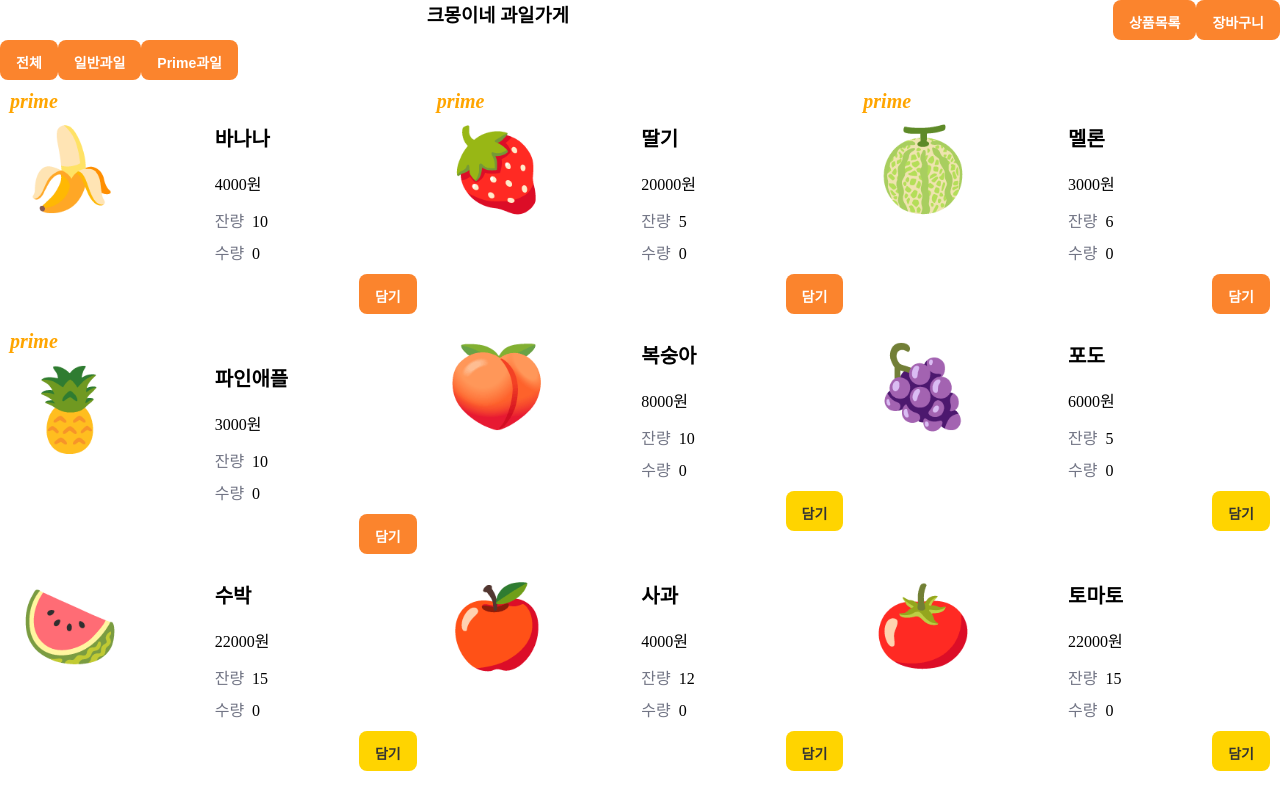
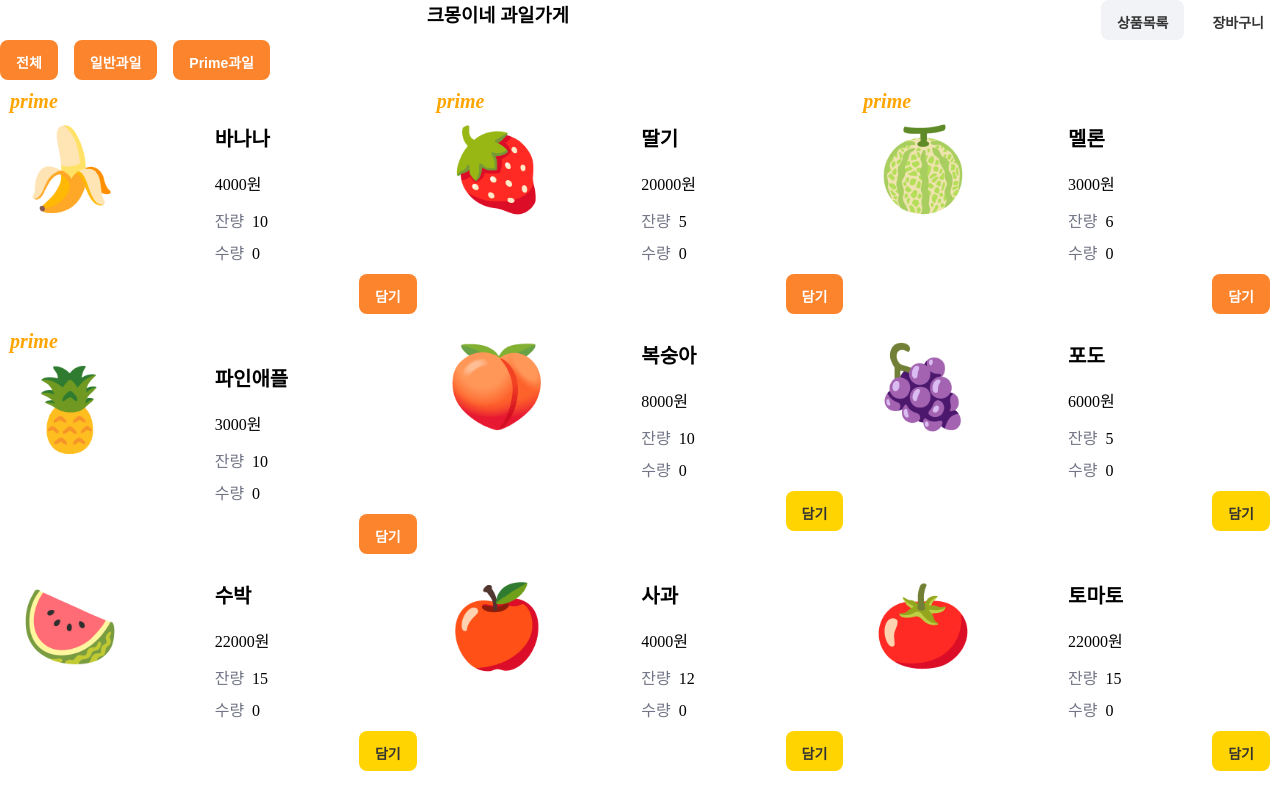
Before and after one commit to dongwook00/my-fruit-shop, a React (Create React App) app: page /#/ in a window 1280 px wide. Shown: the top 800 px of the page. Built offline with nearby package versions, Linux system fonts and the light colour scheme.

Commit message:
edit tab styles

```diff
--- a/src/components/Header/Tab.styles.ts
+++ b/src/components/Header/Tab.styles.ts
@@ -1,7 +1,12 @@
 import styled from 'styled-components';
 
-export const StyledTab = styled.div`
+export const StyledTab = styled.ul`
   grid-column: 3;
   display: flex;
   justify-content: end;
+  list-style: none;
+
+  li:last-child {
+    margin-left: 1.2rem;
+  }
 `;
--- a/src/components/Header/Tab.tsx
+++ b/src/components/Header/Tab.tsx
@@ -1,16 +1,22 @@
-import { NavLink } from 'react-router-dom';
+import { NavLink, useLocation } from 'react-router-dom';
 import { Button } from '../common';
 import { StyledTab } from './Tab.styles';
 
 const Tab: React.FC = () => {
+  const location = useLocation();
+
   return (
     <StyledTab>
-      <NavLink to="/">
-        <Button text="상품목록" />
-      </NavLink>
-      <NavLink to="/cart">
-        <Button text="장바구니" />
-      </NavLink>
+      <li>
+        <NavLink to="/">
+          <Button type={location.pathname === '/' ? 'secondary' : 'white'} text="상품목록" />
+        </NavLink>
+      </li>
+      <li>
+        <NavLink to="/cart">
+          <Button type={location.pathname === '/cart' ? 'secondary' : 'white'} text="장바구니" />
+        </NavLink>
+      </li>
     </StyledTab>
   );
 };
--- a/src/components/common/Button.styles.ts
+++ b/src/components/common/Button.styles.ts
@@ -15,6 +15,9 @@ export const StyledButton = styled.button<Props>`
   font-size: 1.4rem;
   max-height: 4rem;
   font-weight: 700;
+  &:not(:first-child) {
+    margin-left: 1.6rem;
+  }
 `;
 
 export const Prime = styled(StyledButton)`
@@ -32,6 +35,11 @@ export const Secondary = styled(StyledButton)`
   color: ${colors.darkGray};
 `;
 
+export const White = styled(StyledButton)`
+  background: ${colors.white};
+  color: ${colors.darkGray};
+`;
+
 export const Disabled = styled(StyledButton)`
   background: ${colors.disabledBackground};
   color: ${colors.disabledColor};
--- a/src/components/common/Button.tsx
+++ b/src/components/common/Button.tsx
@@ -1,4 +1,4 @@
-import { StyledButton, Prime, Primary, Secondary, Disabled } from './Button.styles';
+import { StyledButton, Prime, Primary, Secondary, Disabled, White } from './Button.styles';
 
 type Props = {
   type?: string;
@@ -22,6 +22,9 @@ const Button: React.FC<Props> = ({ type, text, callback }) => {
     case 'disabled':
       buttonType = Disabled;
       break;
+    case 'white':
+      buttonType = White;
+      break;
     default:
       buttonType = Prime;
       break;
```
